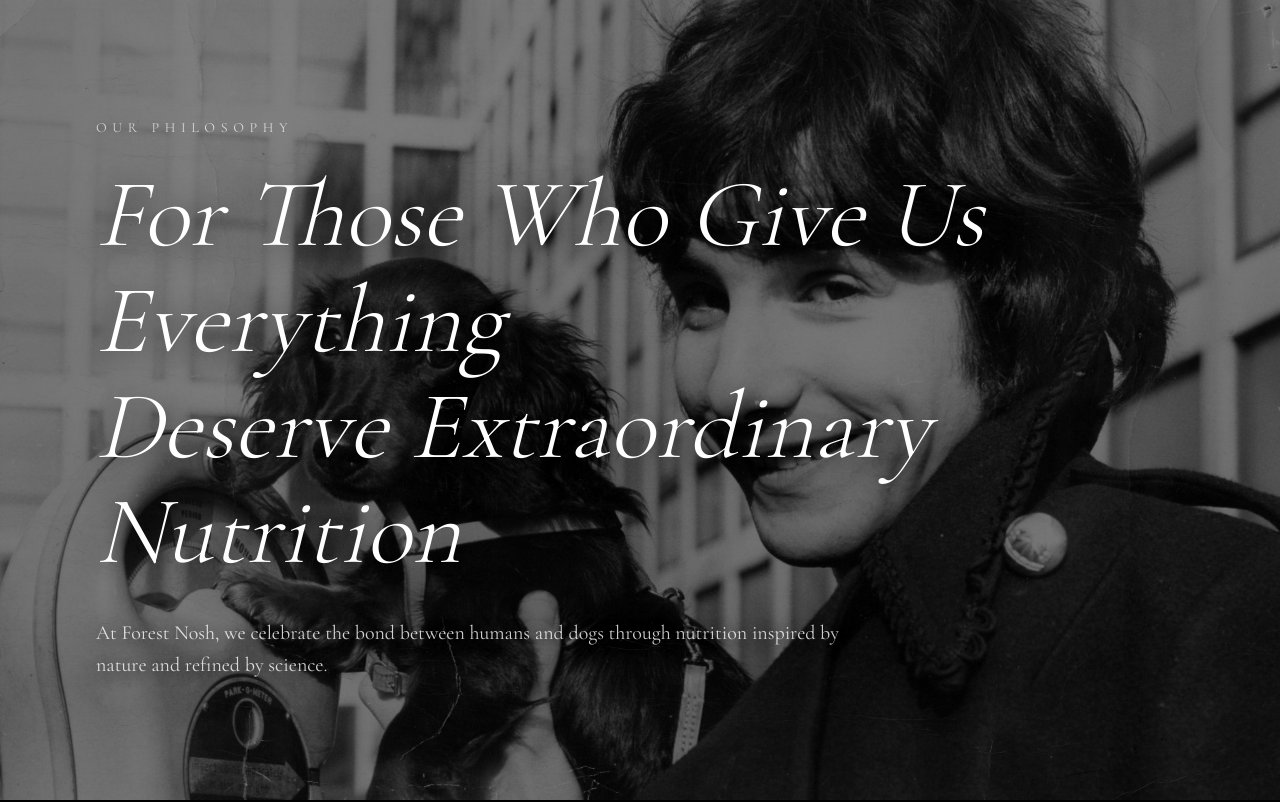
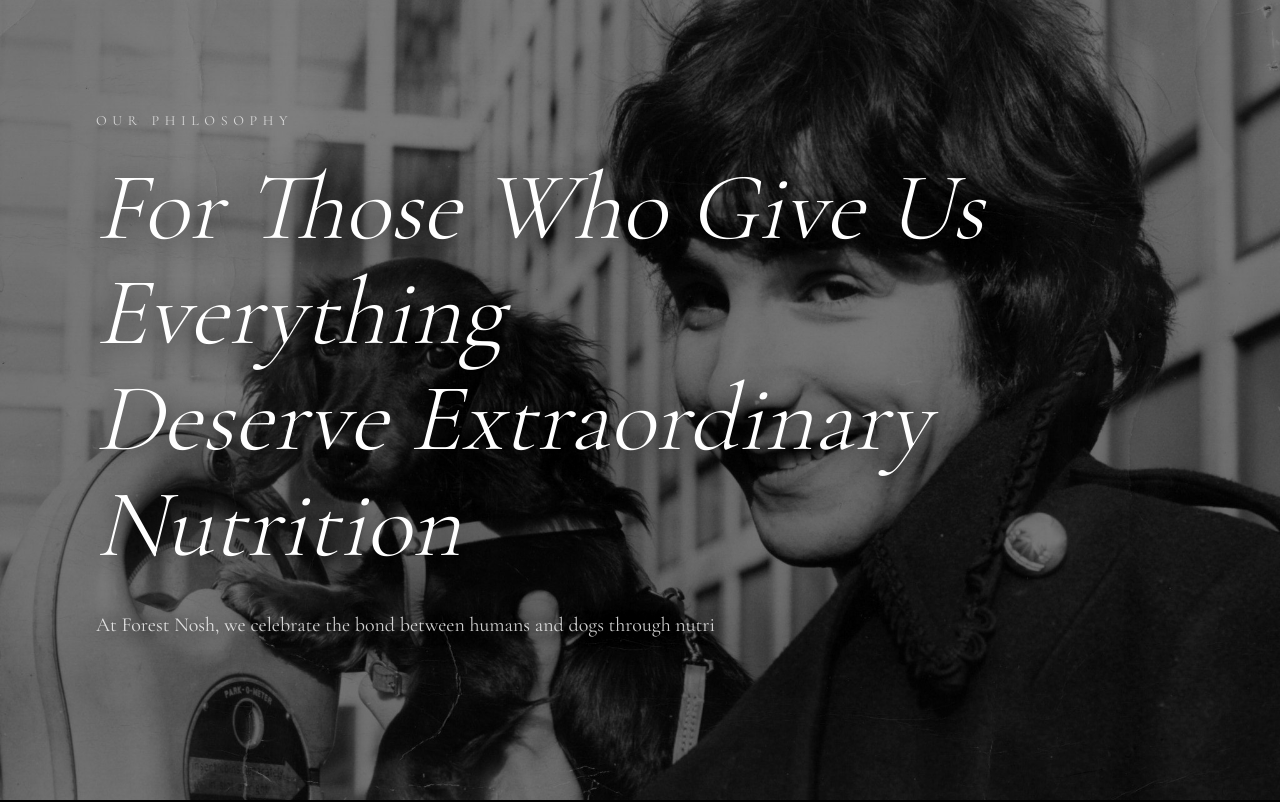
Before and after one commit to ForestNosh/forestnosh-git, a Next.js app: page /experience in a window 1280 px wide. Shown: the top 802 px of the page. Built offline with nearby package versions, Linux system fonts and the light colour scheme.

Commit message:
Update homepage design

```diff
--- a/app/components/HeroDesktop.tsx
+++ b/app/components/HeroDesktop.tsx
@@ -2,6 +2,7 @@
 
 import { useEffect, useState } from "react";
 import Image from "next/image";
+import { TypeAnimation } from "react-type-animation";
 
 const dogImages = [
   "/images/dog1.jpeg",
@@ -12,12 +13,15 @@ const dogImages = [
 
 export default function HeroDesktop() {
   const [currentImage, setCurrentImage] = useState(0);
+  const [typingKey, setTypingKey] = useState(0);
 
   useEffect(() => {
     const interval = setInterval(() => {
       setCurrentImage((prev) =>
         prev === dogImages.length - 1 ? 0 : prev + 1
       );
+
+      setTypingKey((prev) => prev + 1);
     }, 4000);
 
     return () => clearInterval(interval);
@@ -64,22 +68,29 @@ export default function HeroDesktop() {
             Deserve Extraordinary Nutrition
           </h1>
 
-          <p
+          <div
             className="
               mt-8
               text-xl
               text-white/80
               max-w-3xl
               leading-relaxed
+              min-h-[80px]
             "
             style={{
               textShadow: "0 2px 15px rgba(0,0,0,0.8)",
             }}
           >
-            At Forest Nosh, we celebrate the bond between
-            humans and dogs through nutrition inspired by
-            nature and refined by science.
-          </p>
+            <TypeAnimation
+              key={typingKey}
+              sequence={[
+                "At Forest Nosh, we celebrate the bond between humans and dogs through nutrition inspired by nature and refined by science.",
+              ]}
+              speed={70}
+              cursor={true}
+              repeat={0}
+            />
+          </div>
 
         </div>
       </div>
--- a/app/components/HeroMobile.tsx
+++ b/app/components/HeroMobile.tsx
@@ -2,30 +2,36 @@
 
 import { useEffect, useState } from "react";
 import Image from "next/image";
+import { TypeAnimation } from "react-type-animation";
 
 const mobileImages = [
   "/images/D01mobile.jpeg",
-  "/images/manwalkingdog.jpg",
+  "/images/DO9.jpeg",
   "/images/martha1.jpeg",
   "/images/n5.jpeg",
 ];
 
+const text =
+  "At Forest Nosh, we celebrate the bond between humans and dogs through nutrition inspired by nature and refined by science.";
+
 export default function HeroMobile() {
   const [currentImage, setCurrentImage] = useState(0);
+  const [typingKey, setTypingKey] = useState(0);
 
   useEffect(() => {
-    const interval = setInterval(() => {
+    const slideInterval = setInterval(() => {
       setCurrentImage((prev) =>
         prev === mobileImages.length - 1 ? 0 : prev + 1
       );
-    }, 4000);
 
-    return () => clearInterval(interval);
+      setTypingKey((prev) => prev + 1);
+    }, 7000);
+
+    return () => clearInterval(slideInterval);
   }, []);
 
   return (
     <section className="relative h-screen overflow-hidden">
-
       <Image
         src={mobileImages[currentImage]}
         alt="Forest Nosh"
@@ -38,7 +44,6 @@ export default function HeroMobile() {
       <div className="absolute inset-0 bg-black/55" />
 
       <div className="absolute bottom-24 left-6 right-6 z-10">
-
         <p className="text-white/70 uppercase tracking-[0.3em] text-xs mb-4">
           Our Philosophy
         </p>
@@ -54,17 +59,15 @@ export default function HeroMobile() {
           Deserve Extraordinary Nutrition
         </h1>
 
-        <p
-          className="mt-5 text-white/80 text-sm leading-relaxed"
-          style={{
-            textShadow: "0 2px 10px rgba(0,0,0,0.8)",
-          }}
-        >
-          At Forest Nosh, we celebrate the bond between
-            humans and dogs through nutrition inspired by
-            nature and refined by science..
-        </p>
-
+        <div className="mt-8 text-lg text-white/80 leading-relaxed min-h-[120px]">
+          <TypeAnimation
+            key={typingKey}
+            sequence={[text]}
+            speed={70}
+            cursor={true}
+            repeat={0}
+          />
+        </div>
       </div>
     </section>
   );
--- a/package.json
+++ b/package.json
@@ -18,6 +18,7 @@
     "next": "16.2.6",
     "react": "19.2.4",
     "react-dom": "19.2.4",
+    "react-type-animation": "^3.2.0",
     "three": "^0.184.0"
   },
   "devDependencies": {
```
Also changed, not shown: 1 other file (tests, documents, lock files or other folders).
